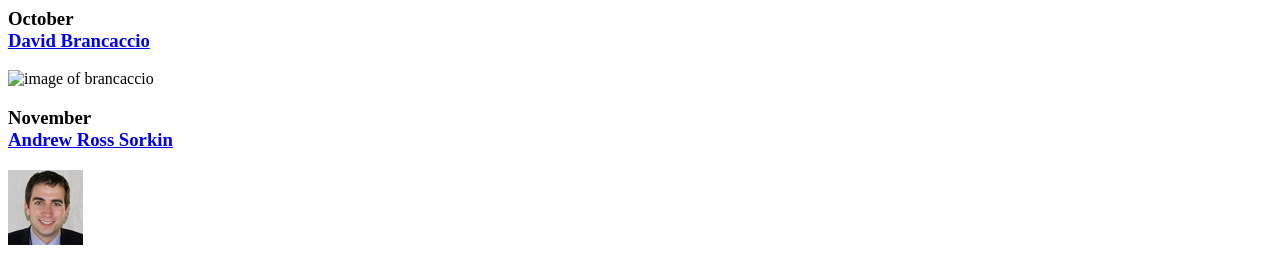
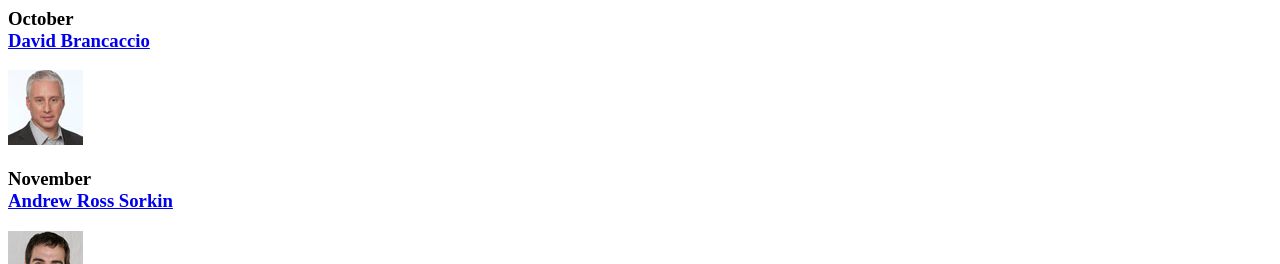
Before and after one commit to Gord1to/A05, a plain HTML site: page index.html in a window 1280 px wide. Shown: the part 515-779 px from the top of the page. Drawn offline with Linux system fonts and the light colour scheme; the site is published under a folder, as on GitHub Pages, so addresses that start at the root find nothing.

Commit message:
error fix

```diff
--- a/index.html
+++ b/index.html
@@ -31,7 +31,7 @@
         <br>
         <a href="speakers/brancaccio.html">David Brancaccio</a>
     </h3>
-    <img src="/images/brancaccio75.jpg" alt = "image of brancaccio">
+    <img src="images/brancaccio75.jpg" alt = "image of brancaccio">
     <h3>November
         <br>
         <a href="speakers/sorkin.html">Andrew Ross Sorkin</a>
```
